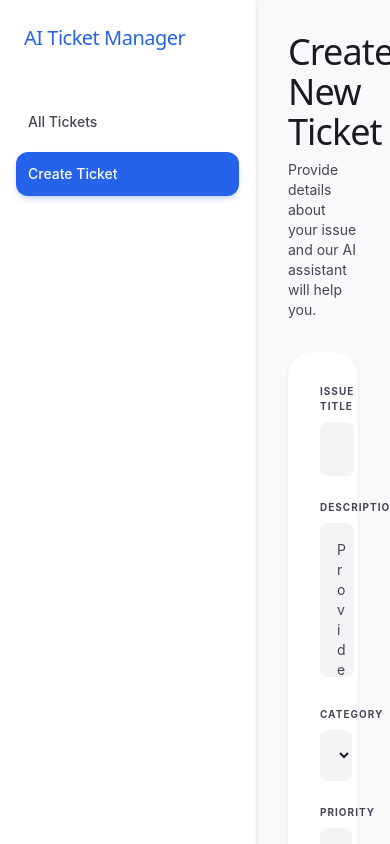
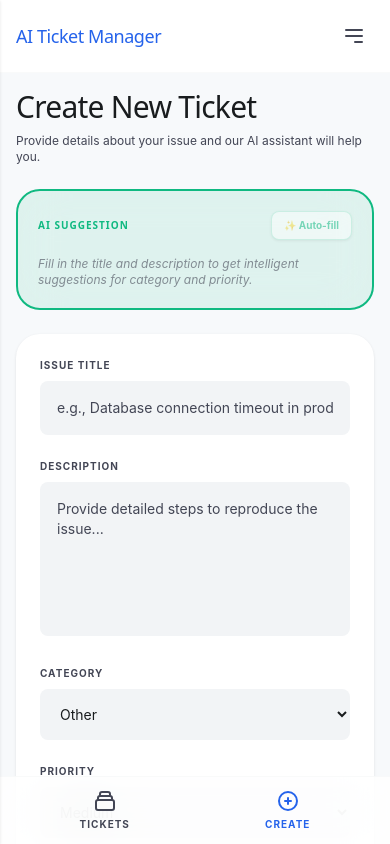
Before and after one commit to 3Butterfly0/ticketmanager-frontend, a React (Vite) app: page /create in a window 390 px wide. Shown: the top 844 px of the page. Built offline with nearby package versions, Linux system fonts and the light colour scheme; no server answers.

Commit message:
responsive code and deployment setup

```diff
--- a/src/api/client.js
+++ b/src/api/client.js
@@ -1,4 +1,4 @@
-const BASE_URL = '/api';
+const BASE_URL = import.meta.env.VITE_API_BASE_URL || '/api';
 
 // fetch wrapper with JSON handling and error parsing
 export async function fetchJSON(endpoint, options = {}) {
--- a/src/components/ai/AISuggestionBox.jsx
+++ b/src/components/ai/AISuggestionBox.jsx
@@ -34,69 +34,69 @@ const AISuggestionBox = ({ title, description, onSuggestion }) => {
   };
 
   return (
-    <div className="bg-brand-tertiary/10 backdrop-blur-xl border-2 border-brand-tertiary rounded-3xl p-8 relative group transform transition-all duration-300">
-      <div className="flex justify-between items-center mb-6">
-        <label className="text-xs font-display font-bold text-brand-tertiary uppercase tracking-widest">
+    <div className="bg-brand-tertiary/10 backdrop-blur-xl border-2 border-brand-tertiary rounded-3xl p-5 md:p-8 relative group transform transition-all duration-300">
+      <div className="flex justify-between items-center mb-4 md:mb-6">
+        <label className="text-[10px] md:text-xs font-display font-bold text-brand-tertiary uppercase tracking-widest">
           AI Suggestion
         </label>
         <button
           onClick={handleSuggest}
           disabled={loading || !title || !description}
-          className="text-xs font-bold px-4 py-2 rounded-lg bg-surface-card border border-brand-tertiary/30 text-brand-tertiary hover:bg-brand-tertiary hover:text-text-inverse disabled:opacity-50 disabled:cursor-not-allowed transition-all shadow-sm"
+          className="text-[10px] md:text-xs font-bold px-3 py-1.5 md:px-4 md:py-2 rounded-lg bg-surface-card border border-brand-tertiary/30 text-brand-tertiary hover:bg-brand-tertiary hover:text-text-inverse disabled:opacity-50 disabled:cursor-not-allowed transition-all shadow-sm"
         >
           {loading ? "Analyzing..." : "✨ Auto-fill"}
         </button>
       </div>
 
       {error && (
-        <p className="text-xs text-brand-danger mt-2 bg-brand-danger/10 p-3 rounded-lg border border-brand-danger/20 font-body">
+        <p className="text-[11px] md:text-xs text-brand-danger mt-2 bg-brand-danger/10 p-3 rounded-lg border border-brand-danger/20 font-body">
           {error}
         </p>
       )}
 
       {suggestion && (
-        <div className="mt-6 space-y-4 animate-in fade-in slide-in-from-top-2 duration-300">
+        <div className="mt-4 md:mt-6 space-y-3 md:space-y-4 animate-in fade-in slide-in-from-top-2 duration-300">
           {suggestion.title && (
-            <div className="p-4 bg-surface-card rounded-xl border border-brand-tertiary/20 shadow-sm">
-              <span className="block text-[10px] text-text-muted font-bold uppercase mb-1 font-body">
+            <div className="p-3 md:p-4 bg-surface-card rounded-xl border border-brand-tertiary/20 shadow-sm">
+              <span className="block text-[9px] md:text-[10px] text-text-muted font-bold uppercase mb-1 font-body">
                 Polished Title
               </span>
-              <span className="font-bold text-text-main font-body text-sm">
+              <span className="font-bold text-text-main font-body text-xs md:text-sm">
                 {suggestion.title}
               </span>
             </div>
           )}
-          <div className="grid grid-cols-2 gap-4">
-            <div className="p-4 bg-surface-card rounded-xl border border-brand-tertiary/20 shadow-sm">
-              <span className="block text-[10px] text-text-muted font-bold uppercase mb-1 font-body">
+          <div className="grid grid-cols-2 gap-3 md:gap-4">
+            <div className="p-3 md:p-4 bg-surface-card rounded-xl border border-brand-tertiary/20 shadow-sm">
+              <span className="block text-[9px] md:text-[10px] text-text-muted font-bold uppercase mb-1 font-body">
                 Category
               </span>
-              <span className="font-bold text-text-main font-body">
+              <span className="font-bold text-text-main font-body text-xs md:text-sm">
                 {suggestion.category}
               </span>
             </div>
-            <div className="p-4 bg-surface-card rounded-xl border border-brand-tertiary/20 shadow-sm">
-              <span className="block text-[10px] text-text-muted font-bold uppercase mb-1 font-body">
+            <div className="p-3 md:p-4 bg-surface-card rounded-xl border border-brand-tertiary/20 shadow-sm">
+              <span className="block text-[9px] md:text-[10px] text-text-muted font-bold uppercase mb-1 font-body">
                 Priority
               </span>
-              <span className="font-bold text-text-main font-body">
+              <span className="font-bold text-text-main font-body text-xs md:text-sm">
                 {suggestion.priority}
               </span>
             </div>
           </div>
           {suggestion.summary && (
-            <div className="p-4 bg-surface-card rounded-xl border border-brand-tertiary/20 shadow-sm">
-              <span className="block text-[10px] text-text-muted font-bold uppercase mb-1 font-body">
+            <div className="p-3 md:p-4 bg-surface-card rounded-xl border border-brand-tertiary/20 shadow-sm">
+              <span className="block text-[9px] md:text-[10px] text-text-muted font-bold uppercase mb-1 font-body">
                 Summary
               </span>
-              <p className="text-sm font-body text-text-main/80 leading-relaxed">
+              <p className="text-xs md:text-sm font-body text-text-main/80 leading-relaxed">
                 {suggestion.summary}
               </p>
             </div>
           )}
           <button
             onClick={applySuggestion}
-            className="w-full py-3 bg-brand-tertiary text-text-inverse rounded-lg font-bold text-sm hover:opacity-90 transition-opacity flex justify-center items-center gap-2"
+            className="w-full py-2.5 md:py-3 bg-brand-tertiary text-text-inverse rounded-lg font-bold text-xs md:text-sm hover:opacity-90 transition-opacity flex justify-center items-center gap-2 mt-2"
           >
             Apply Suggestion
           </button>
@@ -104,7 +104,7 @@ const AISuggestionBox = ({ title, description, onSuggestion }) => {
       )}
 
       {!suggestion && !loading && !error && (
-        <p className="text-sm text-text-muted opacity-60 italic">
+        <p className="text-xs md:text-sm text-text-muted opacity-60 italic">
           Fill in the title and description to get intelligent suggestions for
           category and priority.
         </p>
--- a/src/components/layout/Sidebar.jsx
+++ b/src/components/layout/Sidebar.jsx
@@ -1,21 +1,30 @@
 import { Link, useLocation } from "react-router-dom";
 
-const Sidebar = () => {
+const Sidebar = ({ onClose }) => {
   const location = useLocation();
 
   const isActive = (path) => location.pathname === path;
 
   return (
-    <div className="w-64 bg-surface-card text-text-main min-h-screen flex flex-col p-4 border-r border-surface-highest/20 shadow-sm relative z-10">
-      <div className="mb-10 p-2">
+    <div className="w-64 bg-surface-card text-text-main h-screen flex flex-col p-4 border-r border-surface-highest/20 shadow-sm relative z-50">
+      <div className="mb-10 p-2 flex justify-between items-center">
         <h1 className="text-xl font-display font-medium text-brand-primary tracking-tight">
           AI Ticket Manager
         </h1>
+        <button
+          onClick={onClose}
+          className="lg:hidden p-1 text-text-muted hover:text-text-main"
+        >
+          <svg xmlns="http://www.w3.org/2000/svg" className="h-5 w-5" fill="none" viewBox="0 0 24 24" stroke="currentColor">
+            <path strokeLinecap="round" strokeLinejoin="round" strokeWidth={2} d="M6 18L18 6M6 6l12 12" />
+          </svg>
+        </button>
       </div>
 
       <nav className="flex-1 space-y-2">
         <Link
           to="/"
+          onClick={onClose}
           className={`flex items-center p-3 rounded-xl transition-all duration-200 font-medium text-sm ${
             isActive("/")
               ? "bg-brand-primary text-text-inverse shadow-md shadow-brand-primary/20"
@@ -26,6 +35,7 @@ const Sidebar = () => {
         </Link>
         <Link
           to="/create"
+          onClick={onClose}
           className={`flex items-center p-3 rounded-xl transition-all duration-200 font-medium text-sm ${
             isActive("/create")
               ? "bg-brand-primary text-text-inverse shadow-md shadow-brand-primary/20"
--- a/src/components/ui/Pagination.jsx
+++ b/src/components/ui/Pagination.jsx
@@ -6,9 +6,7 @@ const Pagination = ({
   itemsPerPage,
   onPageChange,
 }) => {
-  const totalPages = Math.ceil(totalItems / itemsPerPage);
-
-  if (totalPages <= 1) return null;
+  const totalPages = Math.max(1, Math.ceil(totalItems / itemsPerPage));
 
   const startItem = (currentPage - 1) * itemsPerPage + 1;
   const endItem = Math.min(currentPage * itemsPerPage, totalItems);
--- a/src/layouts/MainLayout.jsx
+++ b/src/layouts/MainLayout.jsx
@@ -1,14 +1,71 @@
-import { Outlet } from 'react-router-dom';
+import { useState } from 'react';
+import { Outlet, Link, useLocation } from 'react-router-dom';
 import Sidebar from '../components/layout/Sidebar';
 
 const MainLayout = () => {
+  const [isSidebarOpen, setIsSidebarOpen] = useState(false);
+  const location = useLocation();
+
+  const isActive = (path) => location.pathname === path;
+
   return (
-    <div className="flex min-h-screen bg-surface-base font-body overflow-hidden">
-      <Sidebar />
-      <main className="flex-1 overflow-y-auto p-8 relative">
-        <div className="max-w-7xl mx-auto">
-          <Outlet />
+    <div className="flex min-h-screen bg-surface-base font-body relative">
+      {/* Mobile Sidebar Backdrop */}
+      {isSidebarOpen && (
+        <div
+          className="fixed inset-0 bg-text-main/20 backdrop-blur-sm z-40 lg:hidden"
+          onClick={() => setIsSidebarOpen(false)}
+        />
+      )}
+
+      {/* Sidebar Container */}
+      <div className={`fixed inset-y-0 left-0 transform ${isSidebarOpen ? 'translate-x-0' : '-translate-x-full'} lg:relative lg:translate-x-0 transition-transform duration-300 ease-in-out z-50`}>
+        <Sidebar onClose={() => setIsSidebarOpen(false)} />
+      </div>
+
+      <main className="flex-1 min-w-0 flex flex-col h-screen overflow-hidden">
+        {/* Mobile Header */}
+        <header className="lg:hidden flex items-center justify-between p-4 bg-surface-card border-b border-surface-highest/20 z-30">
+          <Link to="/" className="text-lg font-display font-medium text-brand-primary tracking-tight">
+            AI Ticket Manager
+          </Link>
+          <button
+            onClick={() => setIsSidebarOpen(true)}
+            className="p-2 text-text-muted hover:text-text-main"
+          >
+            <svg xmlns="http://www.w3.org/2000/svg" className="h-6 w-6" fill="none" viewBox="0 0 24 24" stroke="currentColor">
+              <path strokeLinecap="round" strokeLinejoin="round" strokeWidth={2} d="M4 6h16M4 12h16m-7 6h7" />
+            </svg>
+          </button>
+        </header>
+
+        <div className="flex-1 overflow-y-auto p-4 md:p-8 relative flex flex-col">
+          <div className="max-w-7xl mx-auto pb-24 md:pb-8 flex-1 w-full flex flex-col">
+            <Outlet />
+          </div>
         </div>
+
+        {/* Mobile Bottom Navigation */}
+        <nav className="lg:hidden fixed bottom-0 left-0 right-0 bg-surface-card/80 backdrop-blur-xl border-t border-surface-highest/20 flex justify-around p-3 z-30 pb-safe">
+          <Link
+            to="/"
+            className={`flex flex-col items-center gap-1 ${isActive('/') ? 'text-brand-primary' : 'text-text-muted'}`}
+          >
+            <svg xmlns="http://www.w3.org/2000/svg" className="h-6 w-6" fill="none" viewBox="0 0 24 24" stroke="currentColor">
+              <path strokeLinecap="round" strokeLinejoin="round" strokeWidth={2} d="M19 11H5m14 0a2 2 0 012 2v6a2 2 0 01-2 2H5a2 2 0 01-2-2v-6a2 2 0 012-2m14 0V9a2 2 0 00-2-2M5 11V9a2 2 0 012-2m0 0V5a2 2 0 012-2h6a2 2 0 012 2v2M7 7h10" />
+            </svg>
+            <span className="text-[10px] font-bold uppercase tracking-widest">Tickets</span>
+          </Link>
+          <Link
+            to="/create"
+            className={`flex flex-col items-center gap-1 ${isActive('/create') ? 'text-brand-primary' : 'text-text-muted'}`}
+          >
+            <svg xmlns="http://www.w3.org/2000/svg" className="h-6 w-6" fill="none" viewBox="0 0 24 24" stroke="currentColor">
+              <path strokeLinecap="round" strokeLinejoin="round" strokeWidth={2} d="M12 9v3m0 0v3m0-3h3m-3 0H9m12 0a9 9 0 11-18 0 9 9 0 0118 0z" />
+            </svg>
+            <span className="text-[10px] font-bold uppercase tracking-widest">Create</span>
+          </Link>
+        </nav>
       </main>
     </div>
   );
--- a/src/pages/CreateTicket.jsx
+++ b/src/pages/CreateTicket.jsx
@@ -65,15 +65,15 @@ const CreateTicket = () => {
   };
 
   return (
-    <div className="max-w-5xl mx-auto space-y-8 animate-in fade-in slide-in-from-bottom-2 duration-500">
+    <div className="max-w-5xl mx-auto space-y-6 md:space-y-8 animate-in fade-in slide-in-from-bottom-2 duration-500">
       <div>
-        <h1 className="text-4xl font-display font-medium text-text-main mb-2 tracking-tight">Create New Ticket</h1>
-        <p className="text-text-muted font-body text-sm">Provide details about your issue and our AI assistant will help you.</p>
+        <h1 className="text-3xl md:text-4xl font-display font-medium text-text-main mb-2 tracking-tight">Create New Ticket</h1>
+        <p className="text-text-muted font-body text-xs md:text-sm">Provide details about your issue and our AI assistant will help you.</p>
       </div>
 
-      <div className="grid grid-cols-1 lg:grid-cols-5 gap-8 items-start">
-        <div className="lg:col-span-3">
-          <form onSubmit={handleSubmit} className="bg-surface-card p-8 rounded-3xl space-y-6 shadow-sm">
+      <div className="flex flex-col lg:grid lg:grid-cols-5 gap-6 md:gap-8 items-start">
+        <div className="order-2 lg:order-1 lg:col-span-3 w-full">
+          <form onSubmit={handleSubmit} className="bg-surface-card p-6 md:p-8 rounded-3xl space-y-6 shadow-sm">
             <div>
               <label className="block text-[10px] font-bold text-text-muted uppercase tracking-widest font-body mb-2">Issue Title</label>
               <input
@@ -150,18 +150,18 @@ const CreateTicket = () => {
 
             {error && <ErrorAlert message={error} />}
 
-            <div className="pt-6 flex justify-end items-center gap-4 border-t border-surface-highest/30">
+            <div className="pt-6 flex flex-col sm:flex-row justify-end items-stretch sm:items-center gap-4 border-t border-surface-highest/30">
               <button
                 type="button"
                 onClick={() => navigate('/')}
-                className="px-6 py-2.5 text-sm font-bold text-text-muted hover:text-text-main transition-colors font-body"
+                className="px-6 py-2.5 text-sm font-bold text-text-muted hover:text-text-main transition-colors font-body sm:order-1 pt-2 sm:pt-0"
               >
                 Cancel
               </button>
               <button
                 type="submit"
                 disabled={loading}
-                className="px-8 py-3 bg-brand-primary text-text-inverse rounded-lg text-sm font-bold hover:opacity-90 transition-opacity disabled:opacity-70 disabled:cursor-not-allowed font-body"
+                className="px-8 py-3 bg-brand-primary text-text-inverse rounded-lg text-sm font-bold hover:opacity-90 transition-opacity disabled:opacity-70 disabled:cursor-not-allowed font-body sm:order-2"
               >
                 {loading ? 'Creating...' : 'Submit Ticket'}
               </button>
@@ -169,7 +169,7 @@ const CreateTicket = () => {
           </form>
         </div>
 
-        <div className="lg:col-span-2">
+        <div className="order-1 lg:order-2 lg:col-span-2 w-full">
           <AISuggestionBox
             title={formData.title}
             description={formData.description}
```
Also changed, not shown: src/pages/AllTickets.jsx (+18 -16 lines), src/pages/TicketDetails.jsx (+13 -13 lines), 1 other file (tests, documents, lock files or other folders).
